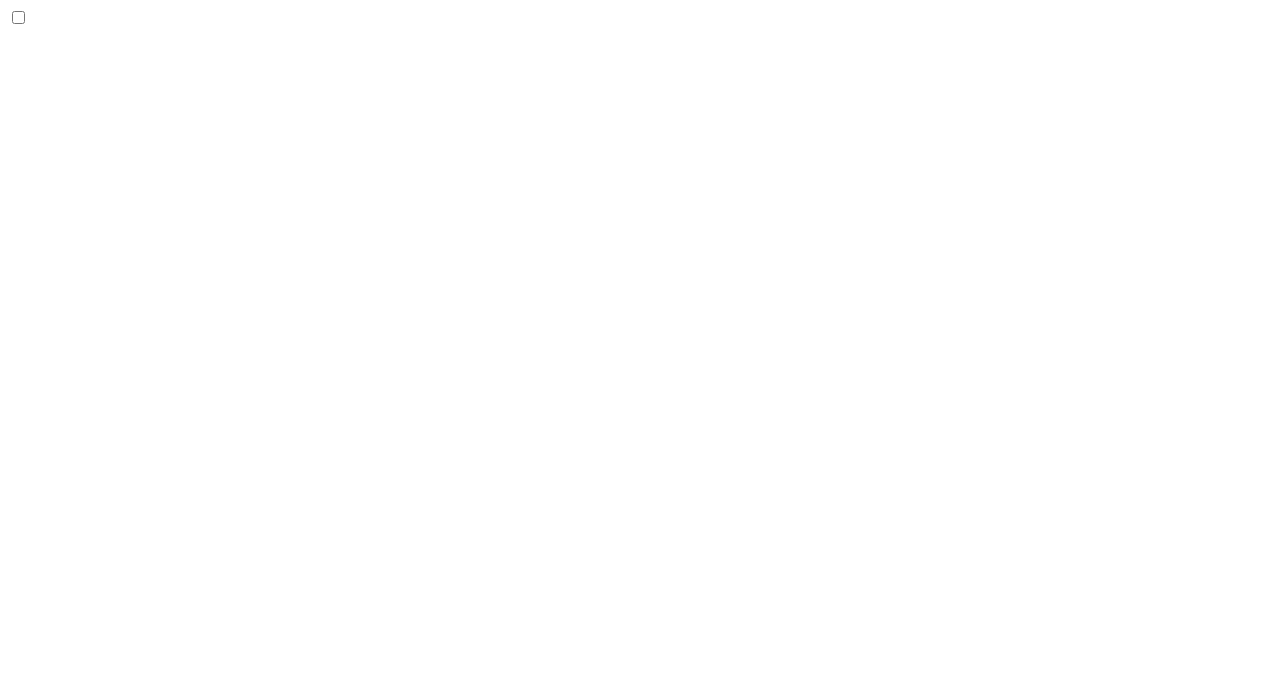
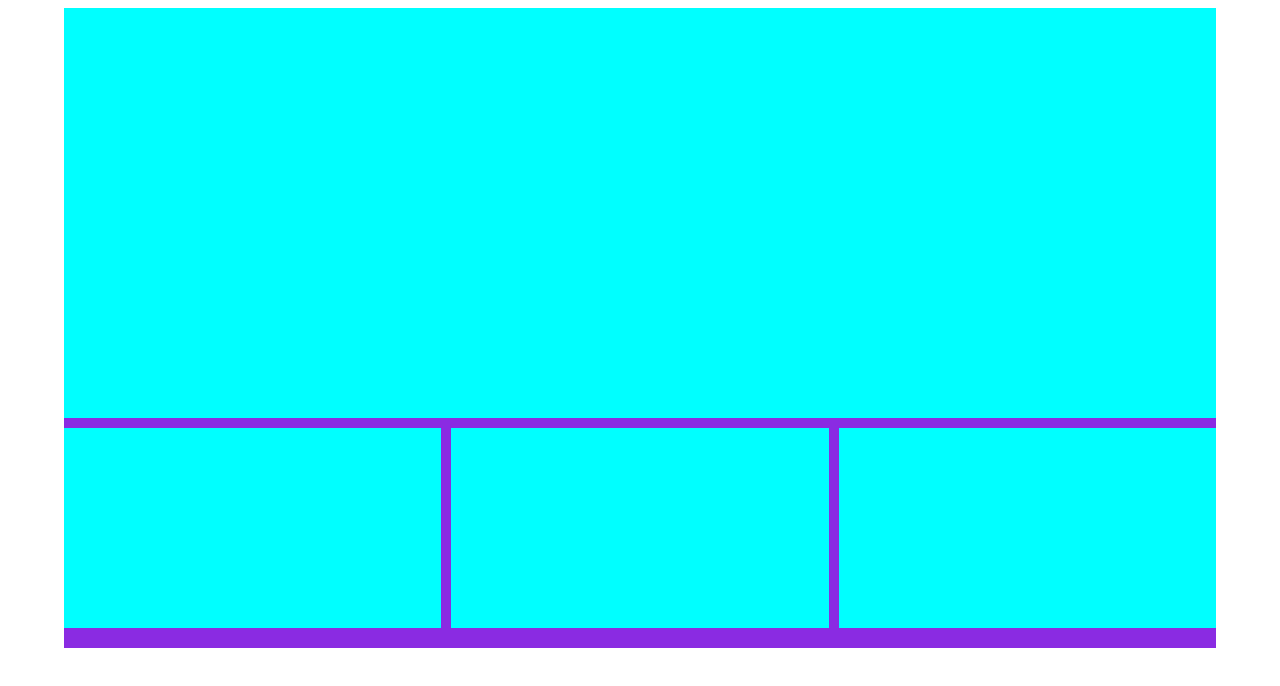
Before and after one commit to YakovlevUsinsk/test, a plain HTML site: page index.html in a window 1280 px wide. Drawn offline with Linux system fonts and the light colour scheme.

Commit message:
initial future/header

```diff
--- a/index.css
+++ b/index.css
@@ -1,3 +1,21 @@
-.checkbox {
+.blocks {
+  width: 90vw;
+  height: 80vh;
+  background-color: blueviolet;
+  display: grid;
+  grid-template-columns: repeat(3, 1fr);
+  grid-template-rows: repeat(3, 1fr) auto;
+  gap: 10px;
+  margin: auto;
+}
 
+.block {
+  background-color: aqua;
+  width: 100%;
+  height: 100%;
 }
+
+.bloki1 {
+grid-column: 1/4;
+  grid-row: 1/3
+}
--- a/index.html
+++ b/index.html
@@ -10,9 +10,18 @@
 </head>
 
 <body>
-  <form action="">
-    <input type="checkbox" class="checkbox" name="checkbox">
-  </form>
+<div class="blocks">
+  <div class="block bloki1"></div>
+  <div class="block bloki2"></div>
+  <div class="block bloki3"></div>
+  <div class="block bloki4"></div>
+  <div class="block bloki5"></div>
+  <div class="block bloki6"></div>
+  <div class="block bloki7"></div>
+  <div class="block bloki8"></div>
+  <div class="block bloki9"></div>
+</div>
 </body>
 
+
 </html>
```
